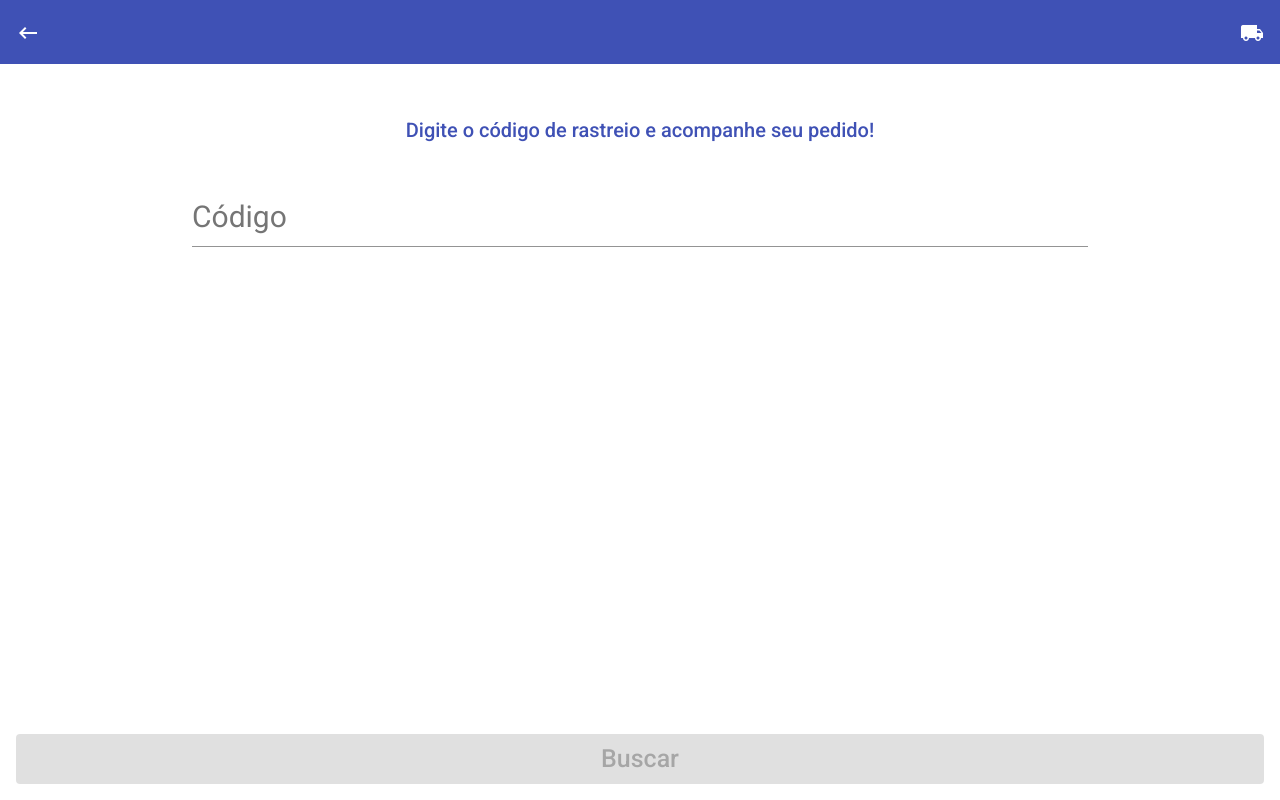
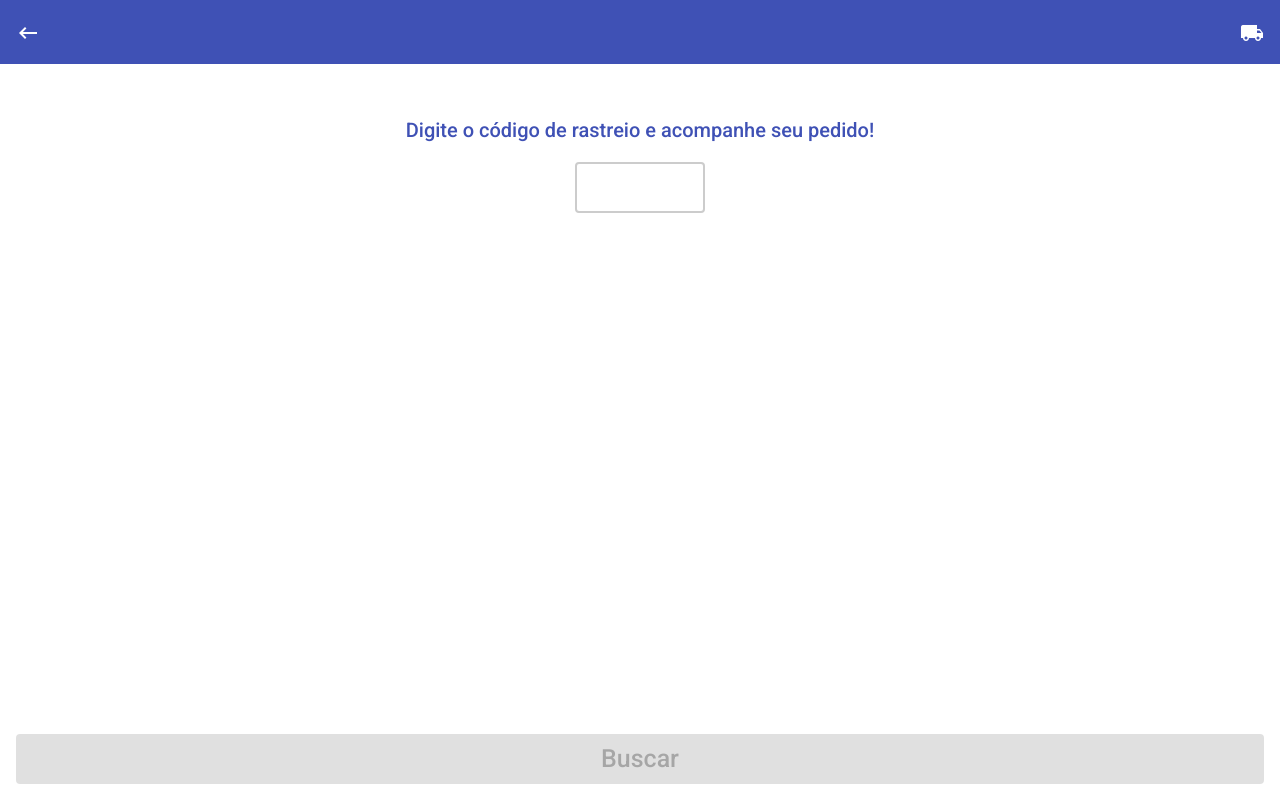
Before and after one commit to eduardo-martiniano/rastreie-aqui, an Angular app: page / in a window 1280 px wide. Built offline with nearby package versions, Linux system fonts and the light colour scheme.

Commit message:
mudando input

```diff
--- a/src/app/components/home/home.component.css
+++ b/src/app/components/home/home.component.css
@@ -31,3 +31,20 @@ button {
 .label {
   font-size: 25px;
 }
+
+input[type=text] {
+  width: 130px;
+  box-sizing: border-box;
+  border: 2px solid #ccc;
+  border-radius: 4px;
+  font-size: 20px;
+  background-color: white;
+  background-position: 10px 10px;
+  background-repeat: no-repeat;
+  padding: 12px 20px 12px 40px;
+  transition: width 0.4s ease-in-out;
+}
+
+input[type=text]:focus {
+  width: 80%;
+}
--- a/src/app/components/home/home.component.html
+++ b/src/app/components/home/home.component.html
@@ -2,10 +2,7 @@
   <h2 style="text-align: center;">
     Digite o código de rastreio e acompanhe seu pedido!
   </h2>
-  <mat-form-field class="form-field">
-    <mat-label>Código</mat-label>
-    <input matInput type="text" [(ngModel)] = "order.TrackingCode">
-  </mat-form-field>
+    <input type="text" [(ngModel)] = "order.TrackingCode" name="search" >
 </div>
 
 <div class="footer-fixed">
```
